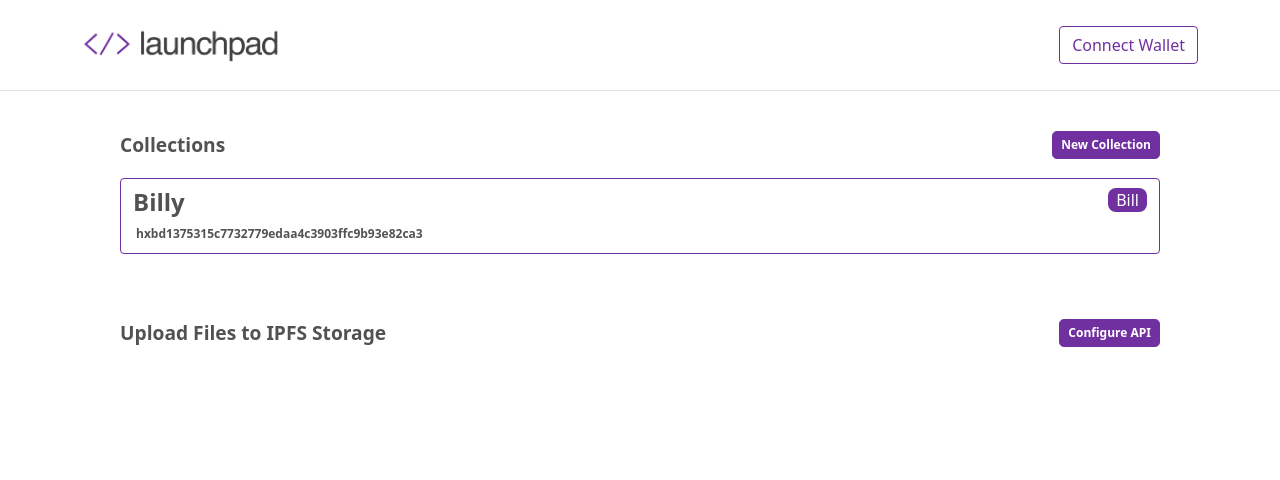
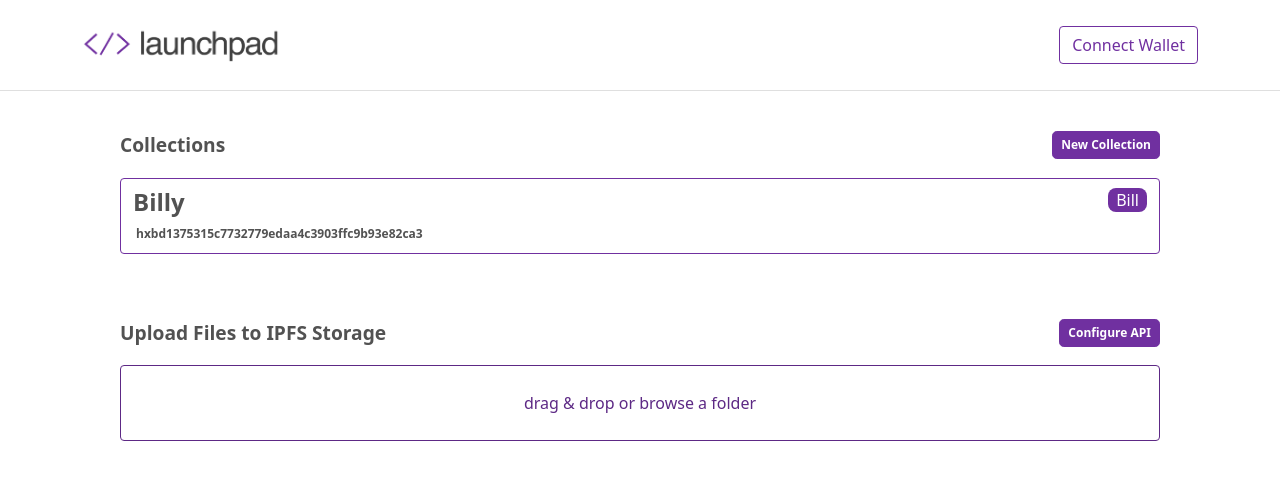
Before and after one commit to its-seb/launchpad-, a React (Create React App) app: page / in a window 1280 px wide. Shown: the top 480 px of the page. Built offline with nearby package versions, Linux system fonts and the light colour scheme.

Commit message:
added dropzone.js

```diff
--- a/src/components/AppContent.js
+++ b/src/components/AppContent.js
@@ -3,6 +3,7 @@ import { Container, Button, Row, Col, Card, Modal } from "react-bootstrap";
 import AppContentStyle from "./AppContent.module.css";
 import NewCollection from "./NewCollection.js";
 import PinataSetting from "./PinataSetting.js";
+import Dropzone from "./Dropzone.js";
 
 const AppContent = () => {
   const [showCollectionModal, setShowCollectionModal] = useState(false);
@@ -95,6 +96,9 @@ const AppContent = () => {
             Configure API
           </button>
         </div>
+        <div style={{ padding: "0 25px" }}>
+          <Dropzone />
+        </div>
       </Container>
       <Modal show={showPinataModal} onHide={handleClosePinataModal}>
         <PinataSetting modalProps={[showPinataModal, setShowPinataModal]} />
--- /dev/null
+++ b/src/components/Dropzone.js
@@ -0,0 +1,33 @@
+import React from "react";
+import "./global.css";
+import IconService from "icon-sdk-js";
+
+const { IconConverter, IconBuilder } = IconService;
+const Dropzone = () => {
+  //modal things
+  const handleDropEvent = (event) => {
+    console.log("hello world");
+    event.preventDefault();
+
+    console.log(event);
+  };
+
+  return (
+    <div
+      style={{
+        padding: "25px 25px",
+        border: "1px solid #5d2985",
+        borderRadius: "0.25rem",
+      }}
+      onDrop={handleDropEvent}
+      onDragOver={(event) => {
+        event.preventDefault();
+      }}
+    >
+      <span style={{ color: "#5d2985" }}>drag & drop or browse a folder</span>
+      <div></div>
+    </div>
+  );
+};
+
+export default Dropzone;
```
